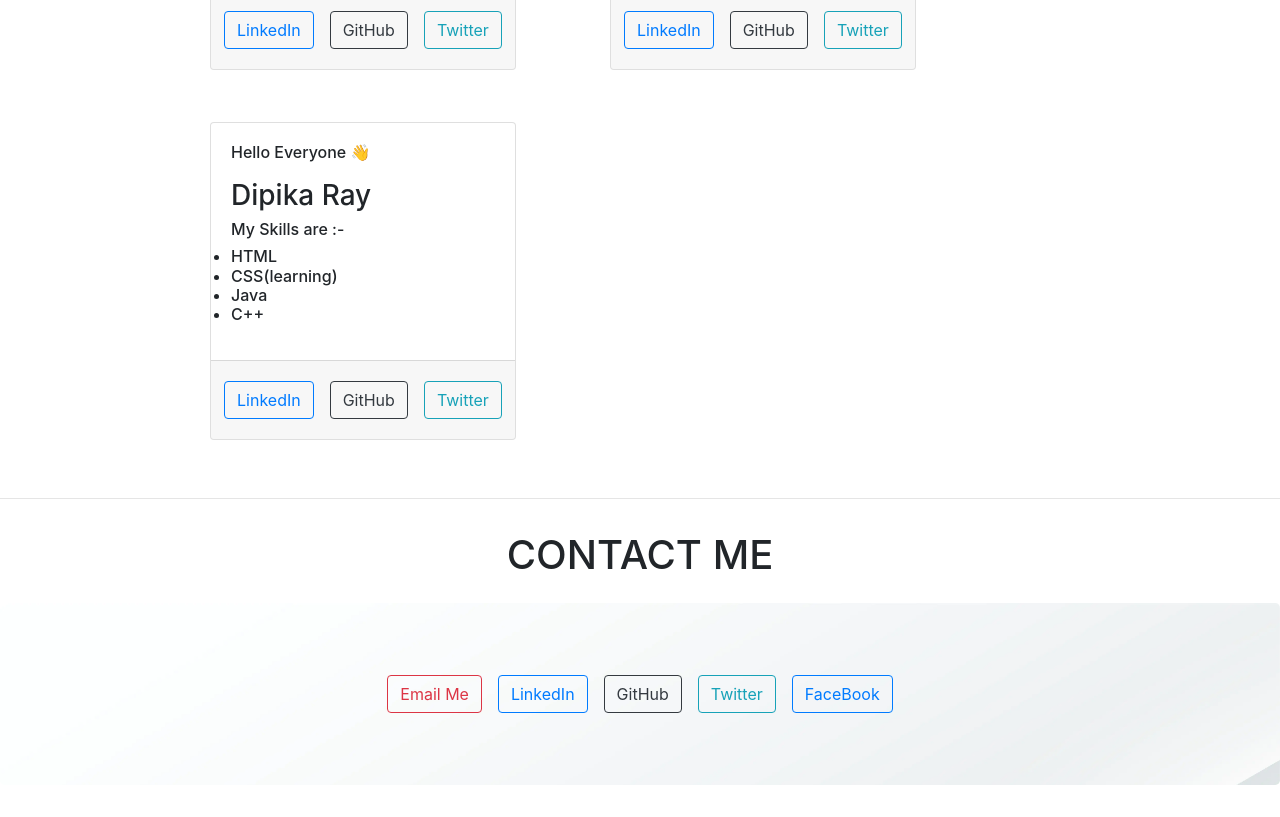
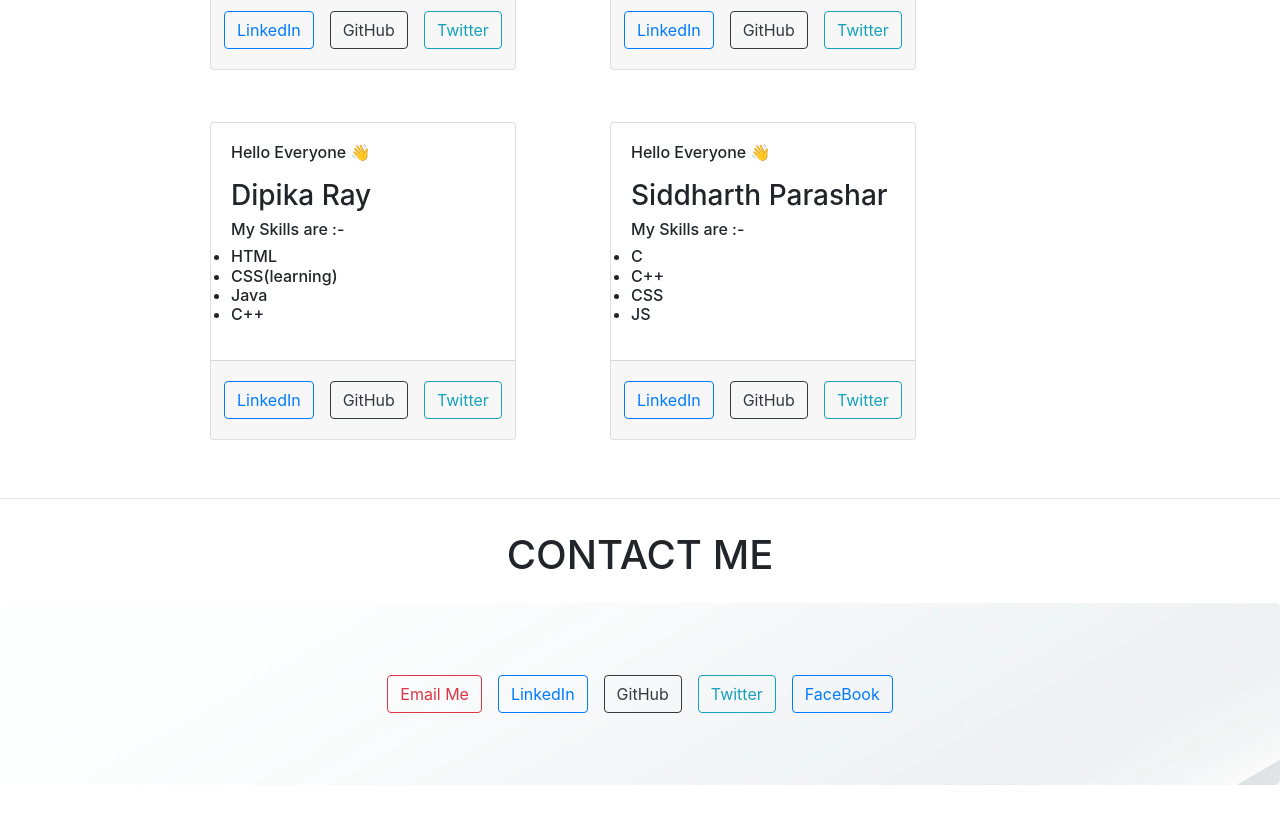
Before and after one commit to Aman1905/I-am-Contributor, a React (Create React App) app: page / in a window 1280 px wide. Shown: the part 1880-2697 px from the top of the page. Built offline with nearby package versions, Linux system fonts and the light colour scheme.

Commit message:
Siddharth Parashar

```diff
--- a/src/Content.js
+++ b/src/Content.js
@@ -119,6 +119,15 @@ const Content = () => {
         l_link="https://www.linkedin.com/in/dipika-ray-503b68214/"
         g_link=""https://github.com/dia2git"
         t_link ="" />
+     <Cards
+        sname="Siddharth Parashar"
+        skill1="C"
+        skill2="C++"
+        skill3="CSS"
+        skill4="JS"
+        l_link="www.linkedin.com/in/sp2001/"
+        g_link="https://github.com/sidparashar2001"
+        t_link ="" />
 
     </div>
   )
```
